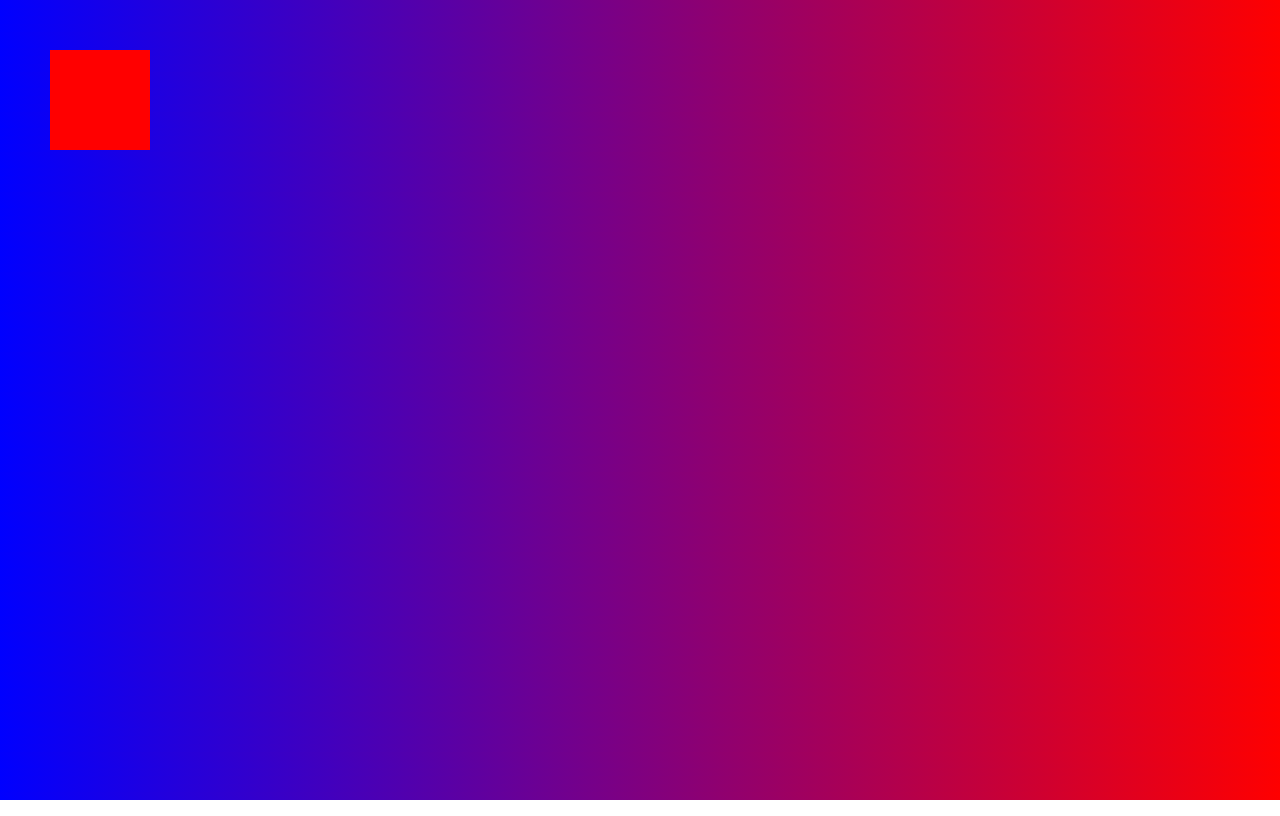
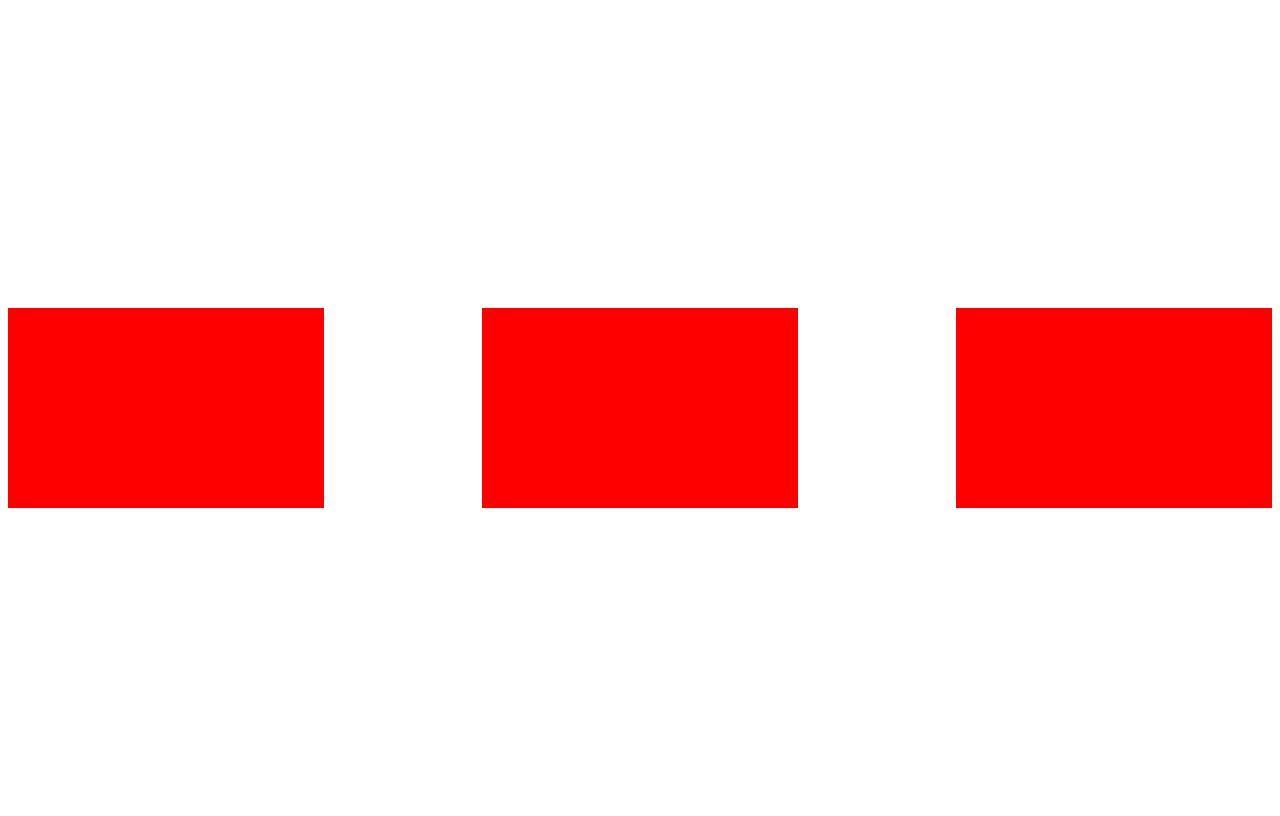
Before and after one commit to ngf11/-HTML-CSS-plying, a plain HTML site: page index.html in a window 1280 px wide. Drawn offline with Linux system fonts and the light colour scheme.

Commit message:
css variables

```diff
--- a/index.html
+++ b/index.html
@@ -10,5 +10,6 @@
   <body>
     <div class="box" id="box1"></div>
     <div class="box" id="box2"></div>
+    <div class="box" id="box3"></div>
   </body>
 </html>
--- a/style.css
+++ b/style.css
@@ -1,22 +1,18 @@
-.box {
-  position: absolute;
-  top: 50px;
-  left: 50px;
-  width: 100px;
-  height: 100px;
+* {
+  --color-boxes: red;
+  --box-hight: 25%;
+  --box-width: 25%;
 }
 
-#box1 {
-  background-color: red;
-  z-index: 2;
+body {
+  display: flex;
+  flex-direction: row;
+  justify-content: space-between;
+  align-items: center;
+  height: 100vh;
 }
-
-#box2 {
-  background-color: blue;
-  z-index: 1;
+.box {
+  background: var(--color-boxes);
+  height: var(--box-hight);
+  width: var(--box-width);
 }
-body {
-  background: linear-gradient(50deg, blue, red);
-
-  /* height: 100vh; */
-}
```
